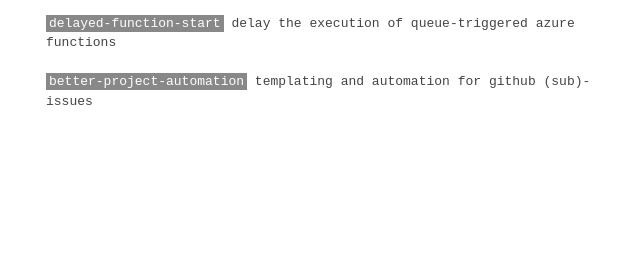
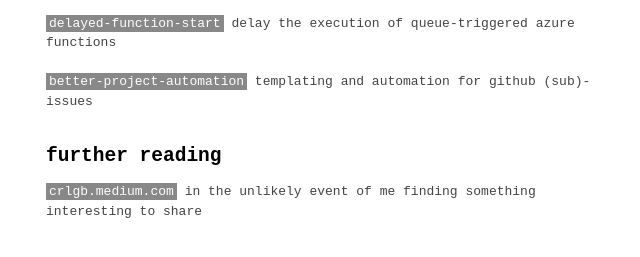
Before and after one commit to crlgb/crlgb, a plain HTML site: page index.html in a window 1280 px wide. Shown: the part 609-866 px from the top of the page, without its empty margins (319-959 px from the left). Before the commit the page ends 800 px from the top, so only its background shows below. Drawn offline with Linux system fonts and the light colour scheme.

Commit message:
add medium link

```diff
--- a/index.html
+++ b/index.html
@@ -59,8 +59,13 @@
   <body>
     <img class="face" src="media/gh.png">
     <h1 style="color:#FFF;background-color:#000;text-align: right;">cgoldberg</h1>
+
     <h2 id="projects">some of my projects</h2>
 
     <a href="https://github.com/crlgb/delayed-function-start">delayed-function-start</a> delay the execution of queue-triggered azure functions<br><br>
     <a href="https://github.com/goldberc/better-project-automation">better-project-automation</a> templating and automation for github (sub)-issues<br><br>
+
+    <h2 id="projects">further reading</h2>
+
+    <a href="https://crlgb.medium.com/">crlgb.medium.com</a> in the unlikely event of me finding something interesting to share<br><br>
 </body></html>
```
